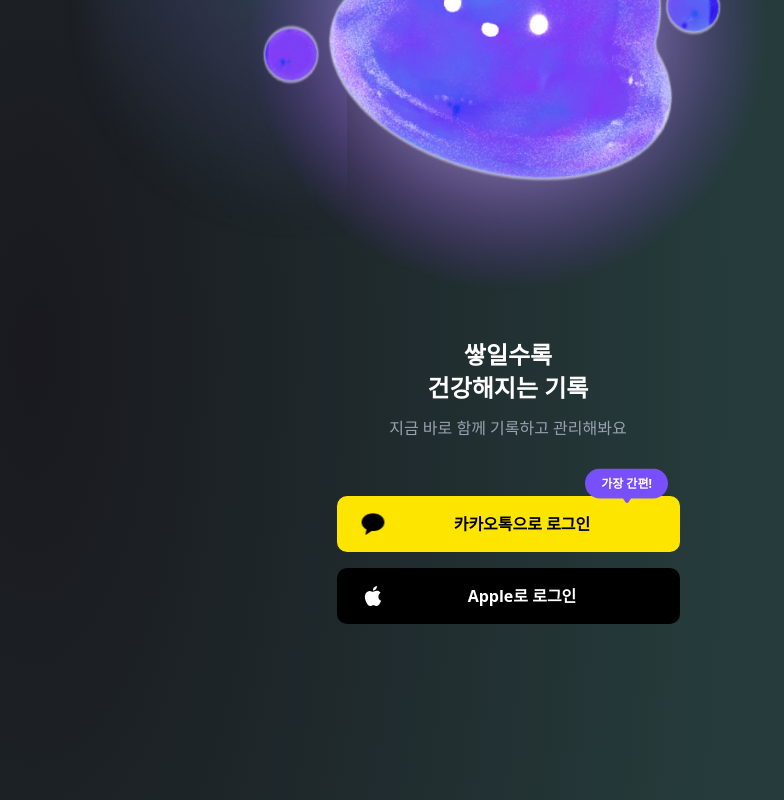
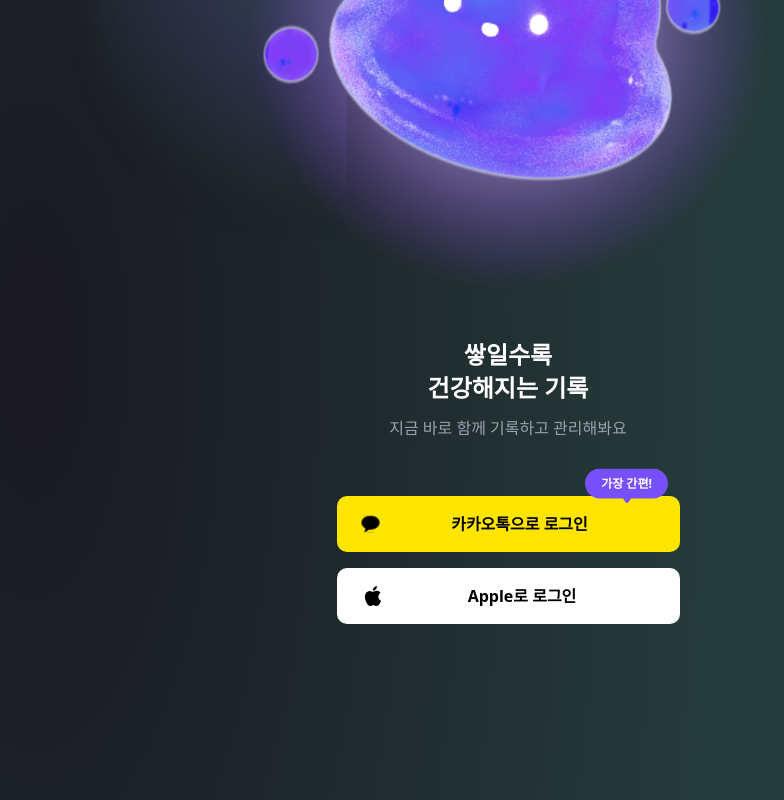
Before and after one commit to depromeet/dpm17-team4-client, a Next.js app in the folder web/: page /auth in a window 1280 px wide. Shown: the part 712-1512 px from the top of the page, without its empty margins (132-916 px from the left). Built offline with nearby package versions, Linux system fonts and the light colour scheme; no server answers.

Commit message:
design(web):로그인 버튼 아이콘 크기, color 수정

```diff
--- a/web/src/app/auth/_components/AppleLoginButton.tsx
+++ b/web/src/app/auth/_components/AppleLoginButton.tsx
@@ -60,7 +60,7 @@ const AppleLoginButton = () => {
       type="button"
       onClick={handleAppleLogin}
       disabled={isLoading}
-      className="flex w-[21.4375rem] h-[3.5rem] px-6 items-center gap-1 flex-shrink-0 rounded-[0.625rem] bg-black text-white hover:bg-gray-800 focus:outline-none focus:ring-2 focus:ring-offset-2 focus:ring-gray-500 transition-colors disabled:opacity-50 disabled:cursor-not-allowed"
+      className="flex w-[21.4375rem] h-[3.5rem] px-6 items-center gap-1 flex-shrink-0 rounded-[0.625rem] bg-white text-black hover:bg-gray-800 focus:outline-none focus:ring-2 focus:ring-offset-2 focus:ring-gray-500 transition-colors disabled:opacity-50 disabled:cursor-not-allowed"
     >
       <svg
         width="24"
--- a/web/src/app/auth/_components/KakaoLoginButton.tsx
+++ b/web/src/app/auth/_components/KakaoLoginButton.tsx
@@ -13,7 +13,12 @@ const KakaoLoginButton = () => {
         type="submit"
         className="flex w-[21.4375rem] h-[3.5rem] px-6 items-center gap-1 flex-shrink-0 rounded-[0.625rem] bg-[#FEE500] text-black hover:bg-[#E6CF00] focus:outline-none focus:ring-2 focus:ring-offset-2 focus:ring-yellow-500 transition-colors"
       >
-        <Image src={kakaoSymbol} alt="" width={24} height={24} aria-hidden />
+        <Image
+          src={kakaoSymbol}
+          alt="카카오 심볼"
+          aria-hidden
+          className="w-[1.18806rem] h-[1.12206rem]"
+        />
         <span className="text-button-2 font-semibold flex-1 justify-center">
           카카오톡으로 로그인
         </span>
```
